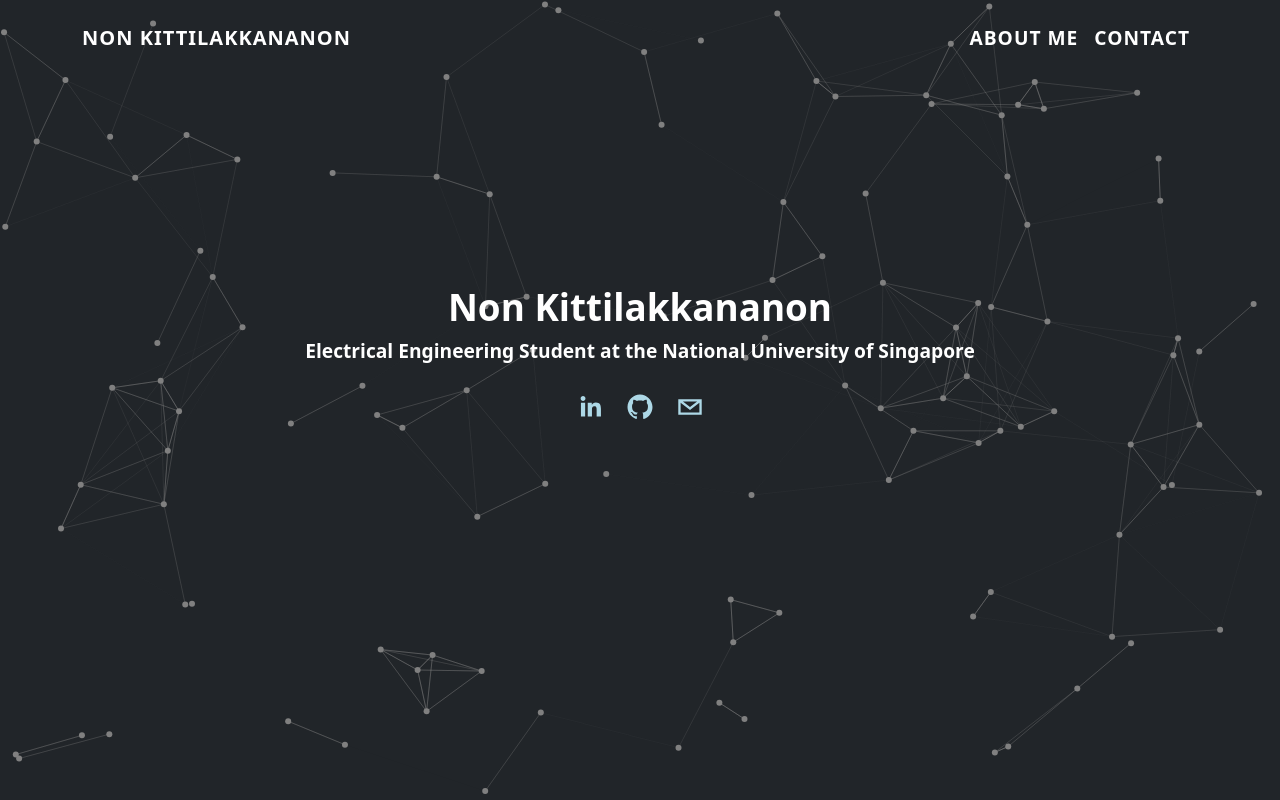
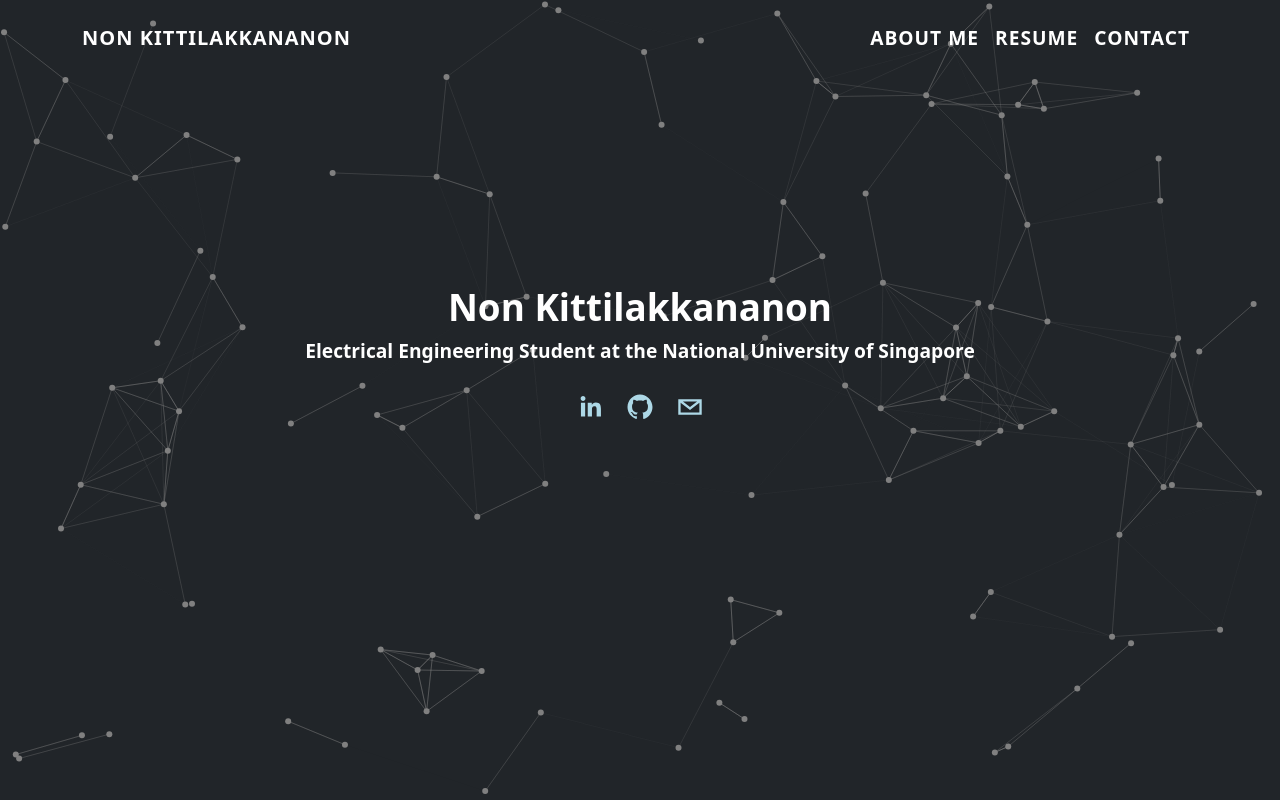
Before and after one commit to tata32000/non-kittilakkananon, a React (Create React App) app: page / in a window 1280 px wide. Built offline with nearby package versions, Linux system fonts and the light colour scheme.

Commit message:
added resume

```diff
--- a/src/Components/Header.jsx
+++ b/src/Components/Header.jsx
@@ -16,6 +16,13 @@
             <Nav className="nav-link">
               <Nav.Link as={Link} to="/about">
                 About me
+              </Nav.Link>
+              <Nav.Link
+                href="https://drive.google.com/file/d/1pfmZwTUy_6lQOiSSF8iH0R4UcNhV5r6d/view?usp=sharing"
+                target="_blank"
+                rel="noopener noreferrer"
+              >
+                Resume
               </Nav.Link>
               <Nav.Link as={Link} to="/contact">
                 Contact
@@ -40,6 +47,13 @@
                 <Nav.Link as={Link} to="/about">
                   About me
                 </Nav.Link>
+                <Nav.Link
+                  href="https://drive.google.com/file/d/1pfmZwTUy_6lQOiSSF8iH0R4UcNhV5r6d/view?usp=sharing"
+                  target="_blank"
+                  rel="noopener noreferrer"
+                >
+                  Resume
+                </Nav.Link>
                 <Nav.Link as={Link} to="/contact">
                   Contact
                 </Nav.Link>
```
